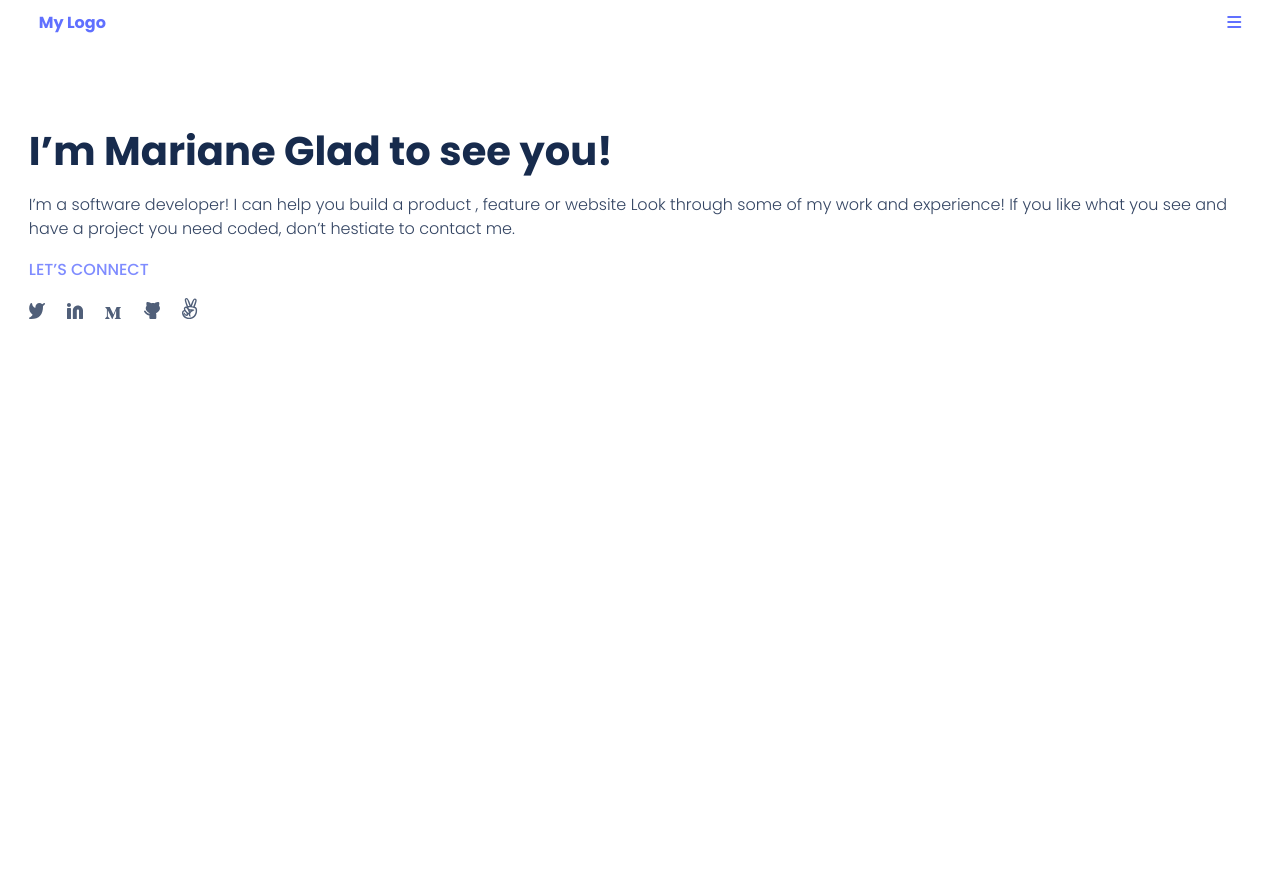
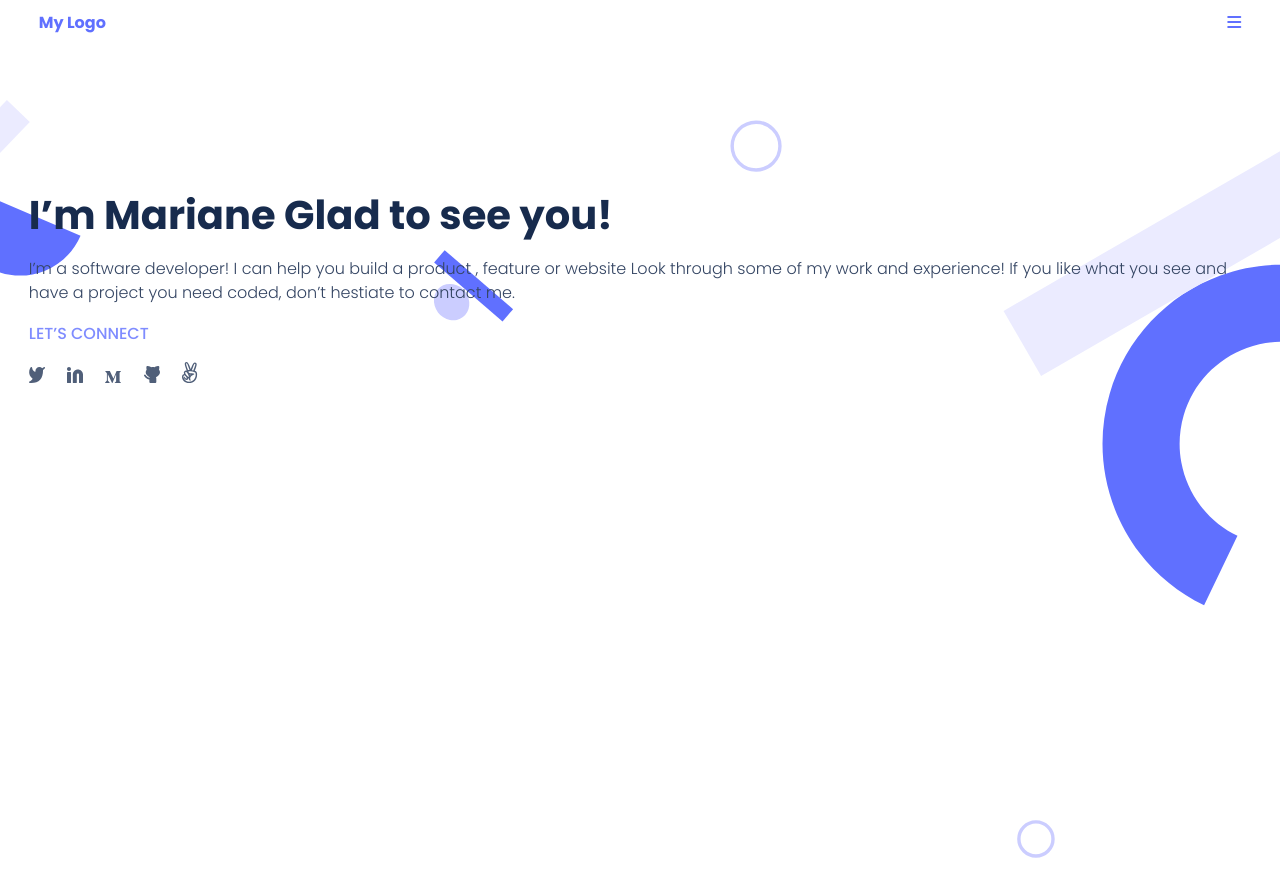
Before and after one commit to Strangeal/Portfolio, a website: page header.html in a window 1280 px wide. Shown: the top 896 px of the page. Before the commit the page ends 800 px from the top, so only its background shows below. Drawn offline with Linux system fonts and the light colour scheme.

Commit message:
Add a background image, deleted some unuseful images from the img folder and modified the header.html file to add background the image inside of it

```diff
--- a/header.css
+++ b/header.css
@@ -20,8 +20,6 @@ a {
 }
 
 /* Styles for screens with min-width of 400px */
-
-@media (min-width: 400px) {
 .navigation {
   display: flex;
   flex-flow: row wrap;
@@ -36,7 +34,8 @@ a {
 }
 
 .dev {
-    margin: 5rem 1.8rem;
+  position: relative;
+  margin: 9rem 1.8rem;
 }
 
 .dev h1 {
@@ -73,4 +72,11 @@ a {
 .social-icons img {
   width: 1rem;
 }
+
+.bg-shapes {
+  position: absolute;
+  margin-top: 100px;
+  z-index: -0;
+  width: 100%;
+  height: auto;
 }
--- a/header.html
+++ b/header.html
@@ -12,7 +12,9 @@
     <script src="https://kit.fontawesome.com/a4f3734cb0.js" crossorigin="anonymous"></script>
 </head>
 <body>
+
         <div class="header">
+            <img src="img/header-shapesmobile@2x.svg" alt="" class="bg-shapes">
                 <ul class="navigation">
                     <li class="logo">
                         <h4>My Logo</h4>
```
Also changed, not shown: img/Ellipse 3.png (deleted), img/Ellipse 5.png (deleted), img/Ellipse 8.png (deleted), img/Rectangle 4.png (deleted), img/Rectangle 6.png (deleted), img/Rectangle 7.png (deleted), img/header-shapesmobile@2x.svg (added). Lines whose indentation alone changed are shown as unchanged.
